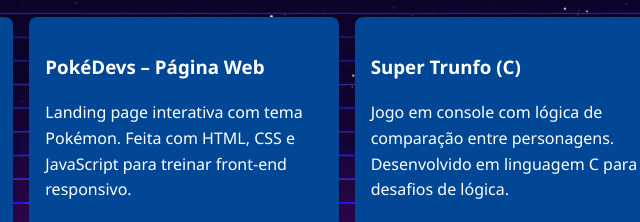
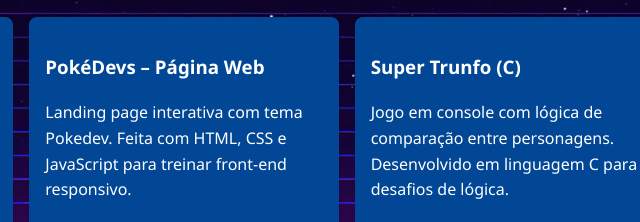
Before and after one commit to Jonashig/Portfolio, a plain HTML site: page index.html in a window 1280 px wide. Shown: the part 1037-1259 px from the top of the page, 456-1096 px from the left. Drawn offline with Linux system fonts and the light colour scheme.

Commit message:
Add files via upload

```diff
--- a/index.html
+++ b/index.html
@@ -83,7 +83,7 @@
 
         <div class="card">
           <h3>PokéDevs – Página Web</h3>
-          <p>Landing page interativa com tema Pokémon. Feita com HTML, CSS e JavaScript para treinar front-end
+          <p>Landing page interativa com tema Pokedev. Feita com HTML, CSS e JavaScript para treinar front-end
             responsivo.</p>
           <a href="https://jonashig.github.io/projeto-pokedevs/" target="_blank" class="btn">Ver projeto funcionando</a>
         </div>
```
